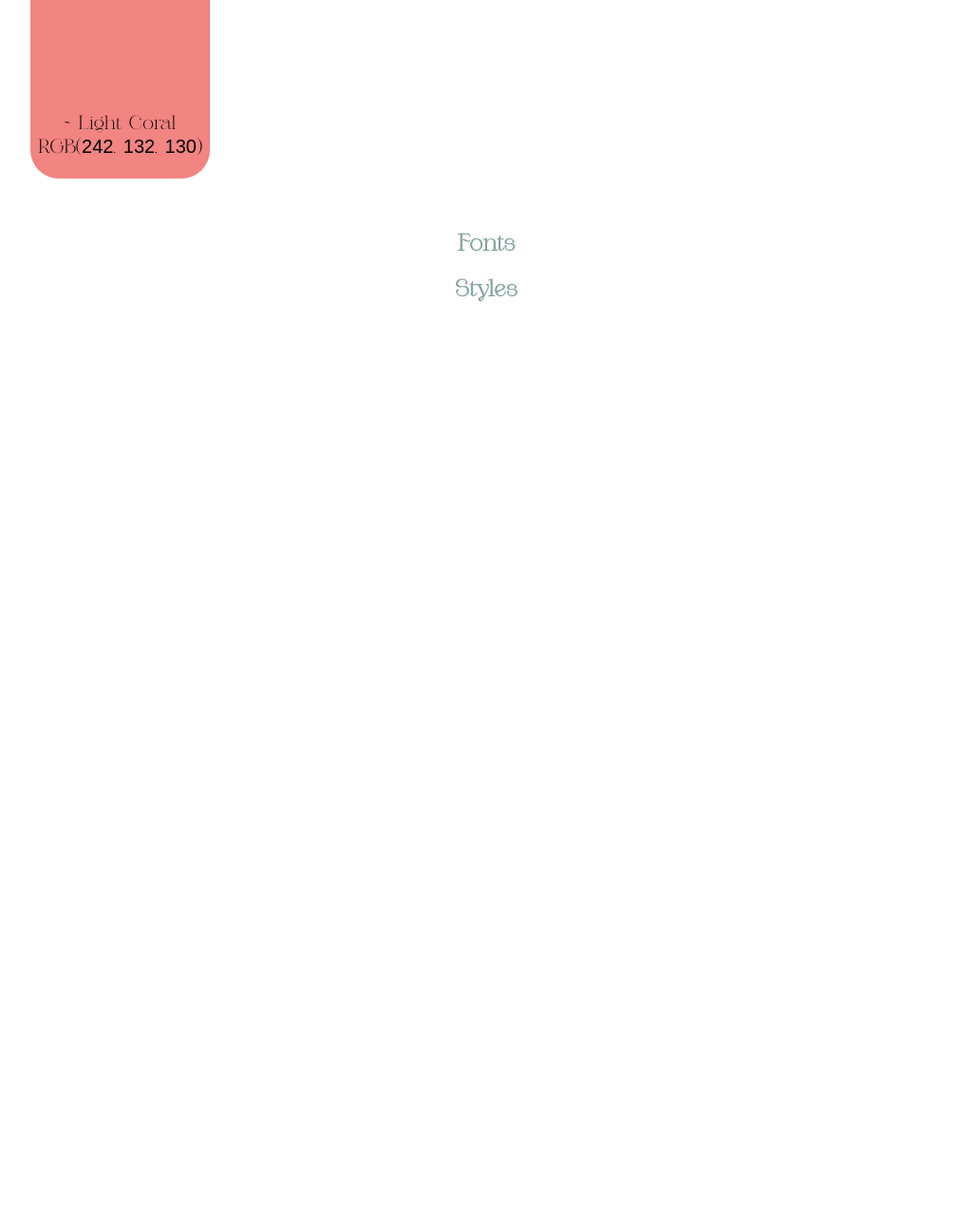
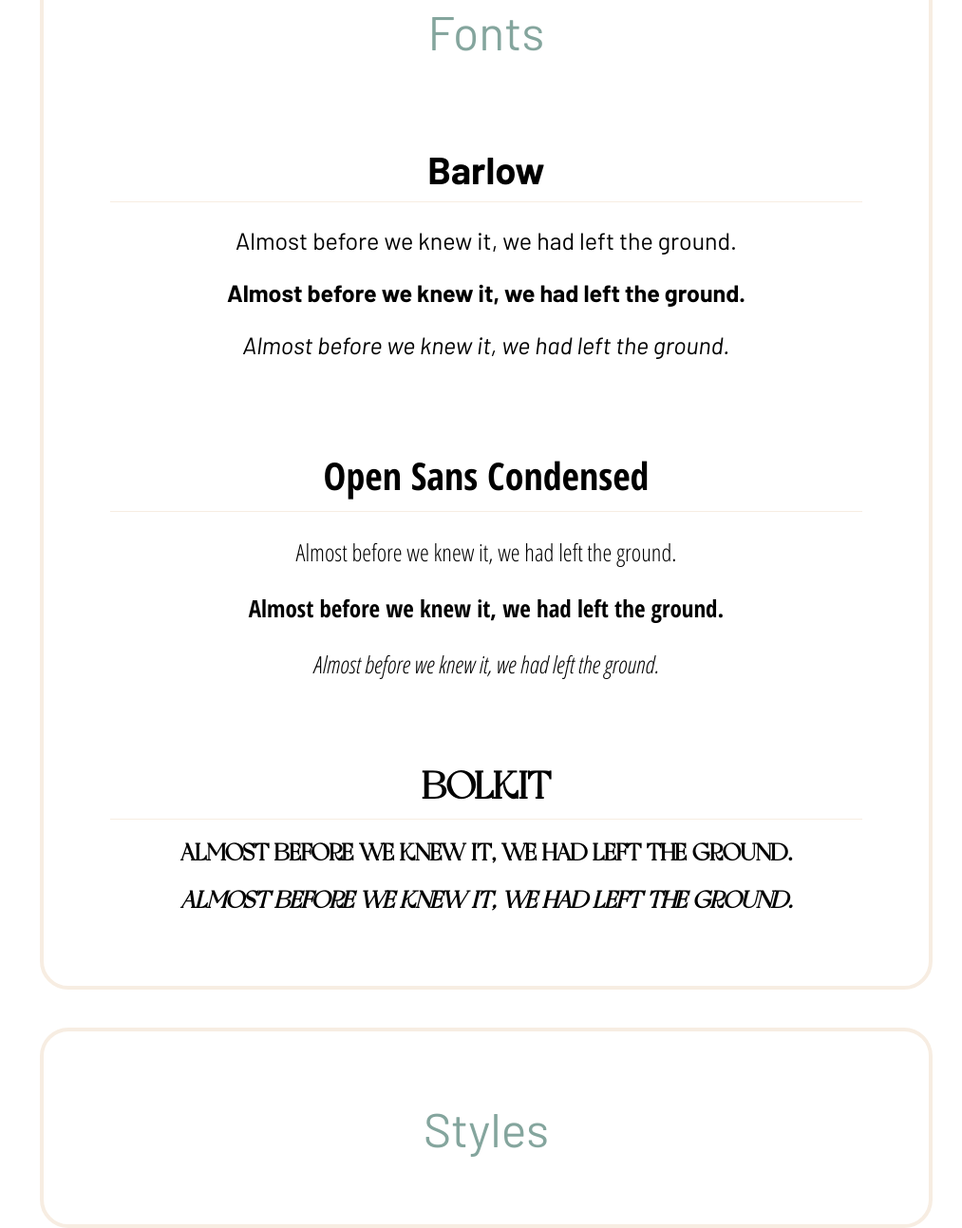
Before and after one commit to sultanby/website-design, a plain HTML site: page index.html in a window 1280 px wide. Shown: the part 1078-2371 px from the top of the page at 95% size, without its empty margins (128-1141 px from the left). Before the commit the page ends 1398 px from the top, so only its background shows below. Drawn offline with Linux system fonts and the light colour scheme; a web font is replaced by a local one.

Commit message:
font section complete

```diff
--- a/index.html
+++ b/index.html
@@ -5,7 +5,8 @@
         <meta http-equiv="X-UA-Compatible" content="IE=edge">
         <meta name="viewport" content="width=device-width, initial-scale=1.0">
         <link href="style.css" rel='stylesheet'>
-        <link href="https://fonts.googleapis.com/css2?family=Gotu&family=Merriweather:ital@0;1&display=swap" rel="stylesheet">
+        <link href="https://fonts.googleapis.com/css2?family=Barlow:ital,wght@0,400;0,700;1,400&display=swap" rel="stylesheet">
+        <link href="https://fonts.googleapis.com/css2?family=Open+Sans+Condensed:ital,wght@0,300;0,700;1,300&display=swap" rel="stylesheet">
         <title>Style Guide</title>
     </head>
     <body>
@@ -52,10 +53,33 @@
 
             </section>
             <section id='fonts'>
-                <h2>Fonts</h2>
+                <div class="container">
+                    <h2>Fonts</h2>
+                    <div class="container-inside">
+                        <div class="font-box">
+                            <h3>Barlow</h3>
+                            <p>Almost before we knew it, we had left the ground.</p>
+                            <p><strong>Almost before we knew it, we had left the ground.</strong></p>
+                            <p><em>Almost before we knew it, we had left the ground.</em></p>
+                        </div>
+                        <div class="open-sans-condensed font-box">
+                            <h3>Open Sans Condensed</h3>
+                            <p>Almost before we knew it, we had left the ground.</p>
+                            <p><strong>Almost before we knew it, we had left the ground.</strong></p>
+                            <p><em>Almost before we knew it, we had left the ground.</em></p>
+                        </div>
+                        <div class="bolkit font-box">
+                            <h3>Bolkit</h3>
+                            <p>Almost before we knew it, we had left the ground.</p>
+                            <p><em>Almost before we knew it, we had left the ground.</em></p>
+                        </div>
+                    </div>
+                </div>
             </section>
             <section id='styles'>
-                <h2>Styles</h2>
+                <div class="container">
+                    <h2>Styles</h2>
+                </div>
             </section>
         </main>
         <footer></footer>
--- a/style.css
+++ b/style.css
@@ -6,12 +6,13 @@
 @font-face {
     font-family: Bolkit;
     src: url(resources/fonts/bolkit/BolkitRayek.otf);
-  }
+}
 
 html, body {
     margin: 0;
     padding: 0;
-    font-family: 'Valery', sans-serif;
+
+    font-family: 'Barlow', sans-serif;
 }
 
 header {
@@ -49,17 +50,37 @@ h1 {
     color: rgb(132, 165, 157);
     text-align: center;
     font-weight: 700;
-    font-size: 50px;
+    font-size: 80px;
+    font-family: 'Valery', sans-serif;
 }
 
 h2 {
     text-align: center;
     color: rgb(132, 165, 157);
+    font-size: 50px;
+    font-weight: 300;
+}
+
+h3 {
+    font-size: 40px;
+    margin: 20px;
+    padding: 10px;
+    border-bottom: 1px solid rgb(247, 237, 226);
+}
+
+p {
+    font-size: 25px;
 }
 
 .container {
-    margin: 40px 150px;
-    padding: 10px 10px;
+    margin: 40px 170px;
+    padding: 30px 30px;
+    border: 4px solid rgb(247, 237, 226);
+    border-radius: 30px;
+}
+
+.container-inside {
+    text-align: center;
 }
 
 .color-block {
@@ -78,6 +99,11 @@ h2 {
     font-size: 20px;
     font-weight: 400;
 }
+
+.font-box {
+    padding: 20px;
+}
+
 
 .yellow {
     background-color: rgb(246, 189, 96);
@@ -98,3 +124,16 @@ h2 {
 .coral {
     background-color: rgb(242, 132, 130);
 }
+
+.valery {
+    font-family: Valery, serif;
+}
+
+.bolkit {
+    font-family: Bolkit, serif;
+    font-weight: 700;
+}
+
+.open-sans-condensed {
+    font-family: 'Open Sans Condensed', sans-serif;
+}
```
Also changed, not shown: 2 other files.
